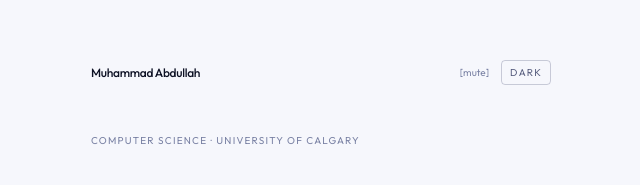
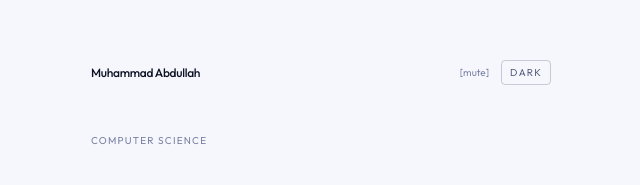
Before and after one commit to muhammada138/muhammada138.github.io, an Astro site: page / in a window 1280 px wide. Shown: the part 178-363 px from the top of the page, without its empty margins (319-959 px from the left). Built offline with nearby package versions, Linux system fonts and the light colour scheme; Astro itself is replaced by a stand-in of ours.

Commit message:
Adding Icon and Editing Homepage

```diff
--- a/src/components/HomeNav.tsx
+++ b/src/components/HomeNav.tsx
@@ -105,7 +105,7 @@ export default function HomeNav() {
           transition={{ duration: 0.5, delay: 0.07 }}
           className="text-[10px] tracking-[0.12em] uppercase mb-10 text-[#7a82a4] dark:text-[#4b5070]"
         >
-          Computer Science · University of Calgary
+          Computer Science
         </motion.p>
 
         {/* Nav — single continuous block, no divider */}
```
Also changed, not shown: public/favicon.png.
